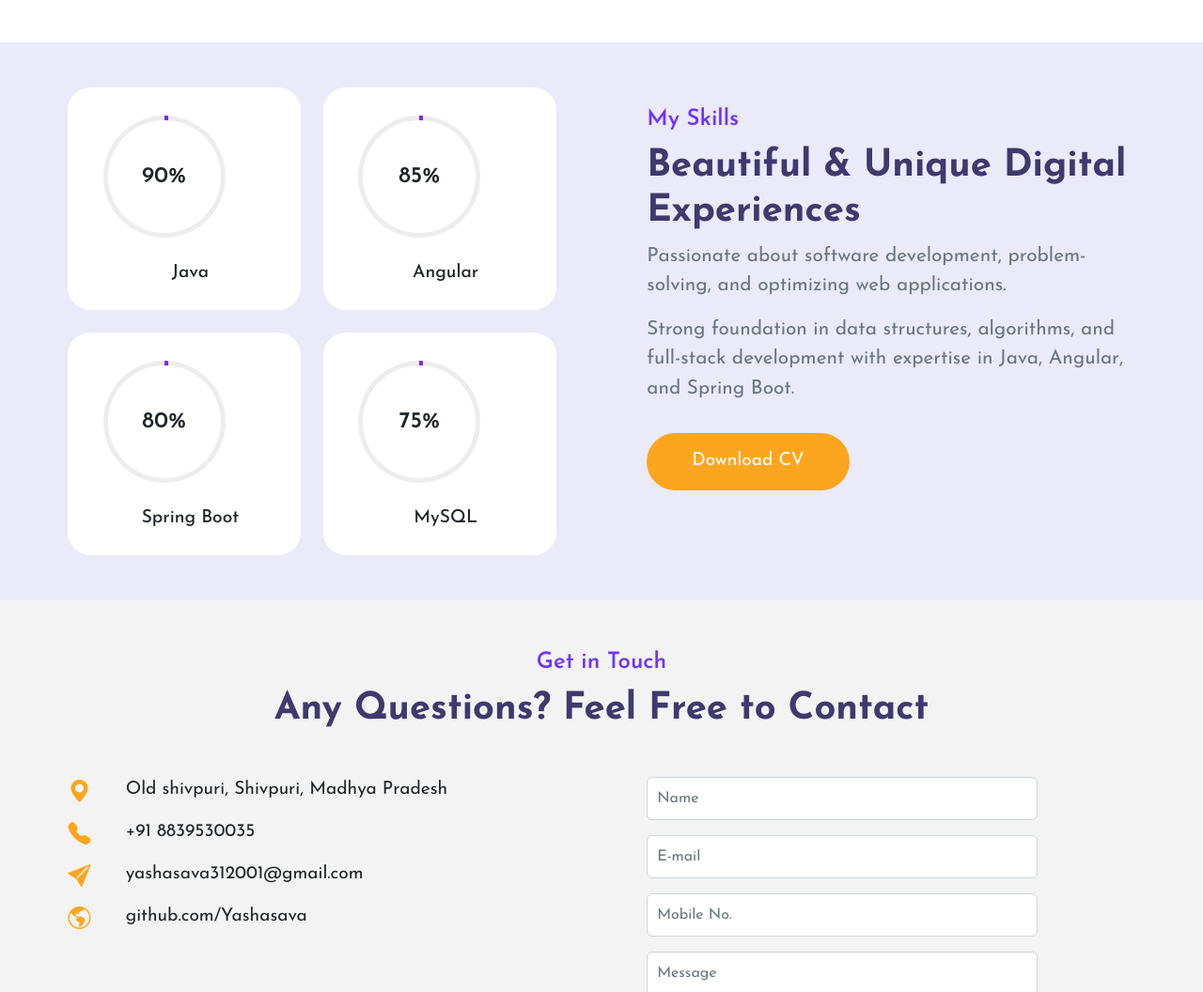
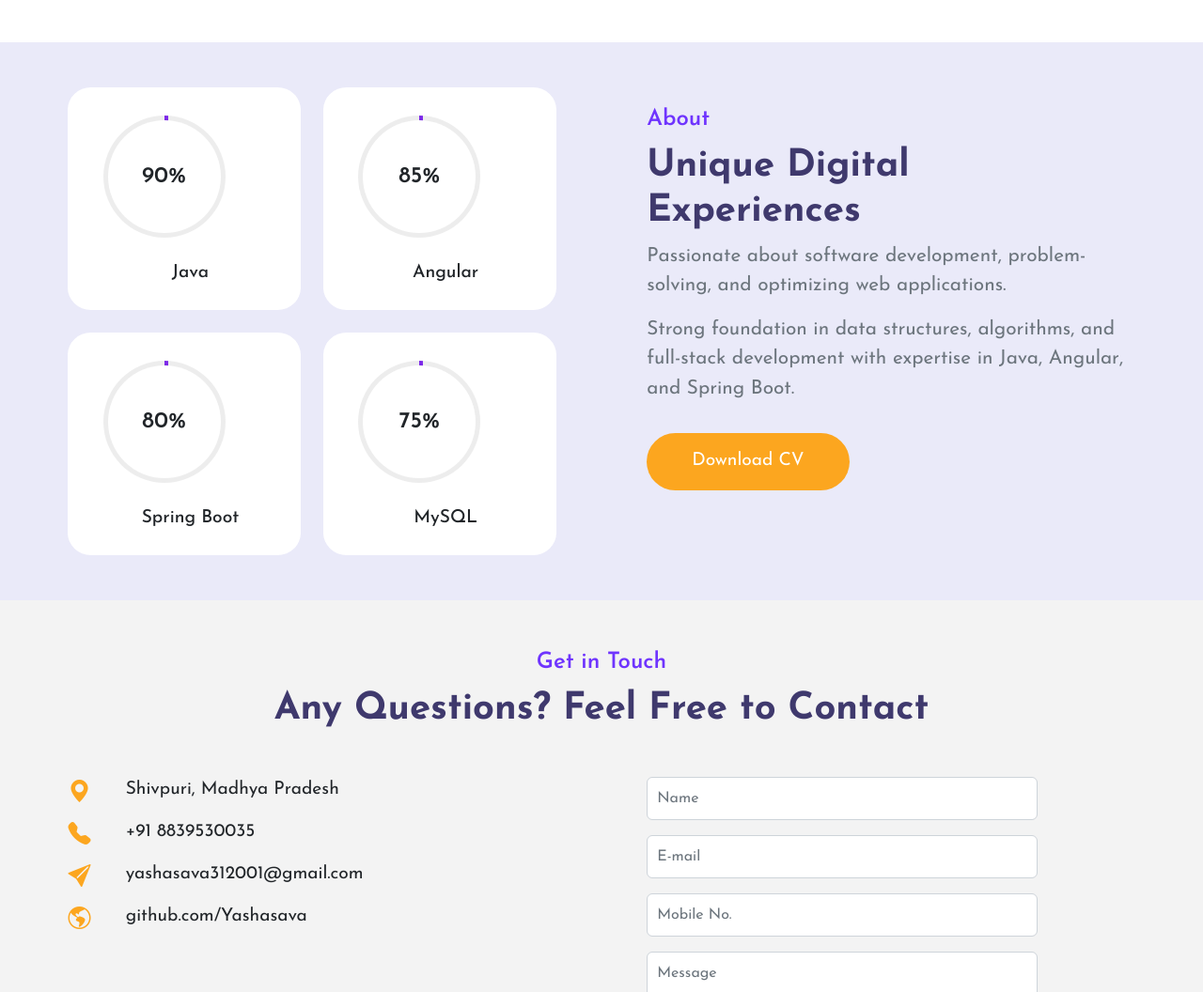
Before and after one commit to Yashasava/portfolio, a plain HTML site: page index.html in a window 1280 px wide. Shown: the part 1235-2291 px from the top of the page at 94% size. Drawn offline with nearby package versions, Linux system fonts and the light colour scheme.

Commit message:
Update index.html

```diff
--- a/index.html
+++ b/index.html
@@ -90,7 +90,8 @@
           data-aos="slide-right"
         >
           <h2 style="color: #3f396d">
-            Hello! I Am <br /><span class="c-orange">Yashasava Chaturvedi</span>
+            Hello! I Am <br />
+            <span class="c-orange">Yashasava Chaturvedi</span>
           </h2>
           <p class="text-muted">
             Software Engineer | B.Tech (Computer Science & Engineering) <br/>
@@ -243,8 +244,8 @@
         </div>
         <div class="col-10 col-md-5 skill-detail" data-aos="slide-left">
           <div class="heading mt-5 mt-md-3">
-            <small>My Skills</small>
-            <h3>Beautiful & Unique Digital Experiences</h3>
+            <small>About</small>
+            <h3> Unique Digital Experiences</h3>
             <p class="text-muted">
               Passionate about software development, problem-solving, and
               optimizing web applications.
@@ -281,7 +282,7 @@
               <i class="bi bi-geo-alt-fill"></i>
             </div>
             <div class="col-11">
-              <p>Old shivpuri, Shivpuri, Madhya Pradesh</p>
+              <p> Shivpuri, Madhya Pradesh</p>
             </div>
           </div>
           <div class="row justify-content-evenly">
```
